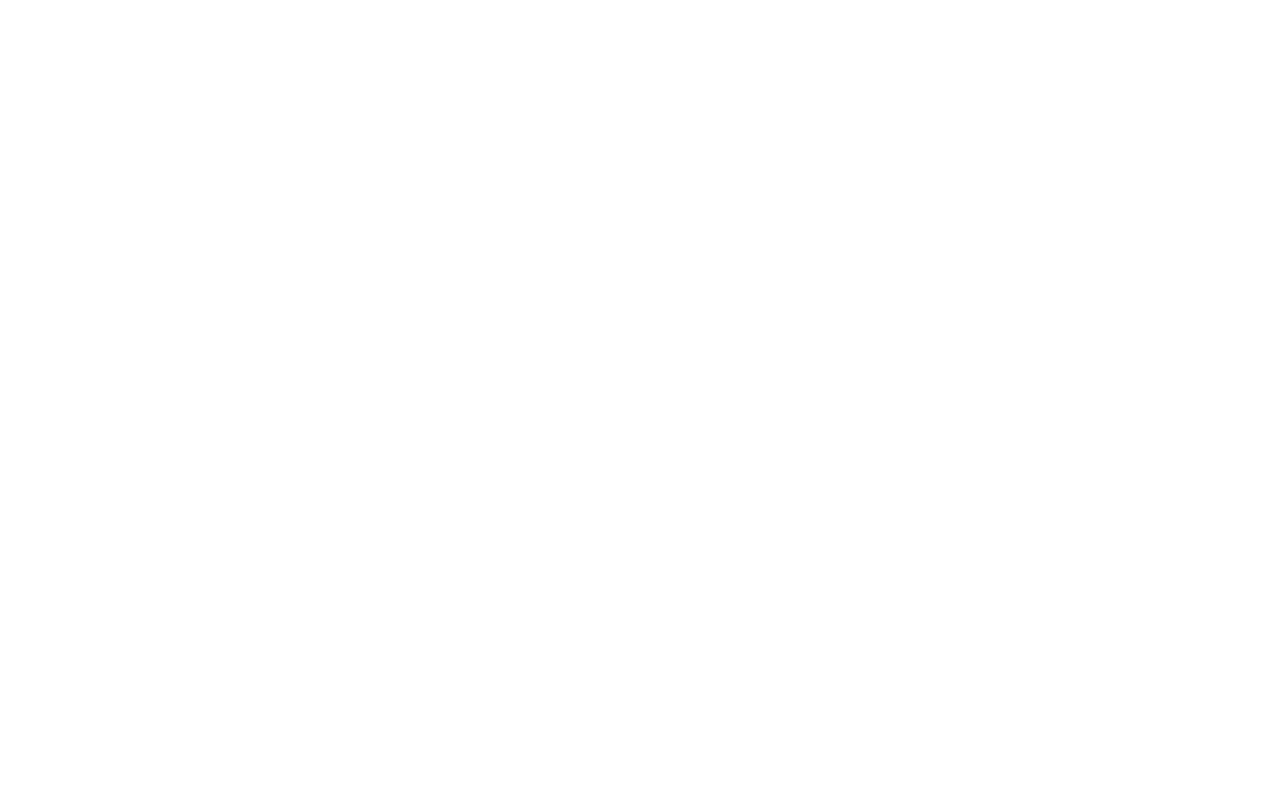
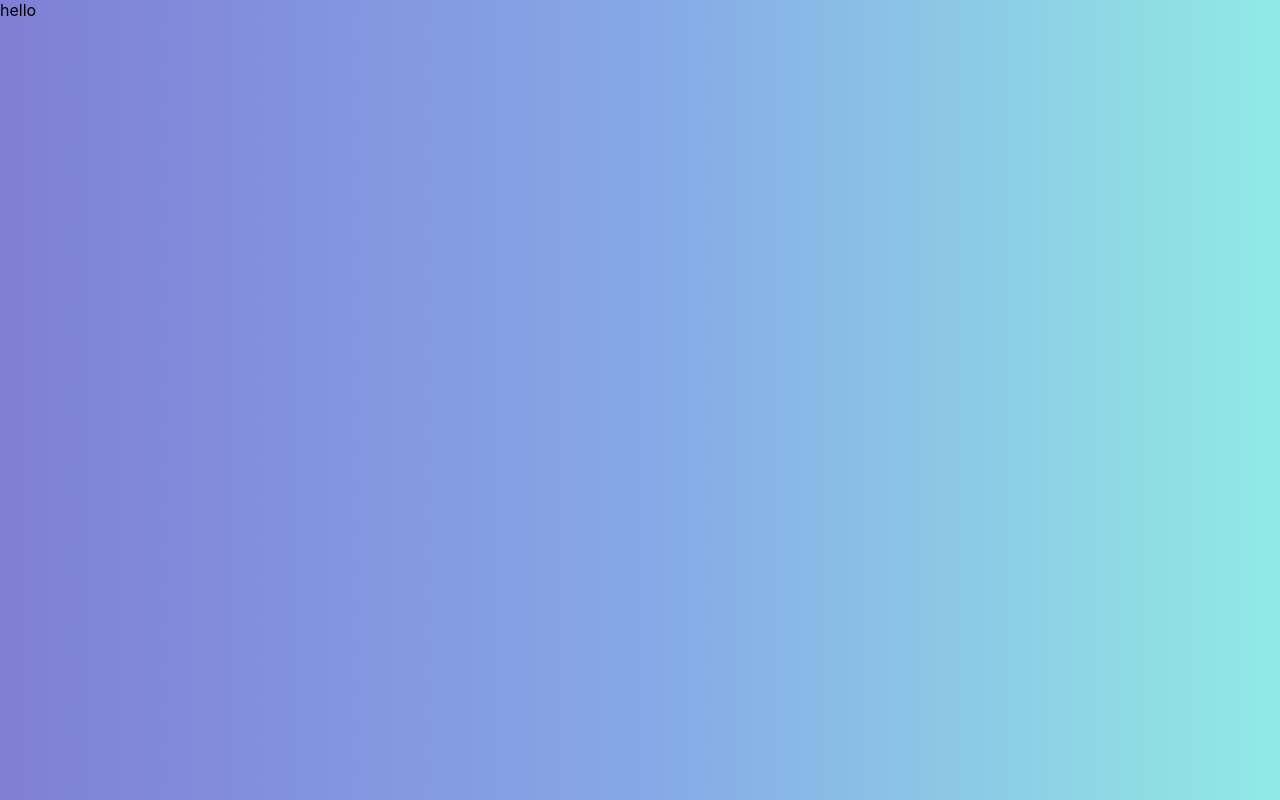
Before and after one commit to FelipeArredond/flashbuy, a React (Create React App) app: page / in a window 1280 px wide. Before the commit this address had no page. Built offline with nearby package versions, Linux system fonts and the light colour scheme.

Commit message:
make it better

```diff
--- a/src/App.js
+++ b/src/App.js
@@ -10,15 +10,7 @@
 const App = () => {
     return(
         <div>
-            <div className="mainpage">
-                <Routes>
-                    <Route path={'/login'} element={<LogComponent/>}/>
-                    <Route element={<ProtectedRoutes/>}>
-                        <Route path='/scan' element={<ProductScanComponent />}/>
-                        <Route path='/modal' element={<ScanProduct/>}/>
-                    </Route>
-                </Routes>
-            </div>
+            hello
         </div>
     );
 }
```
